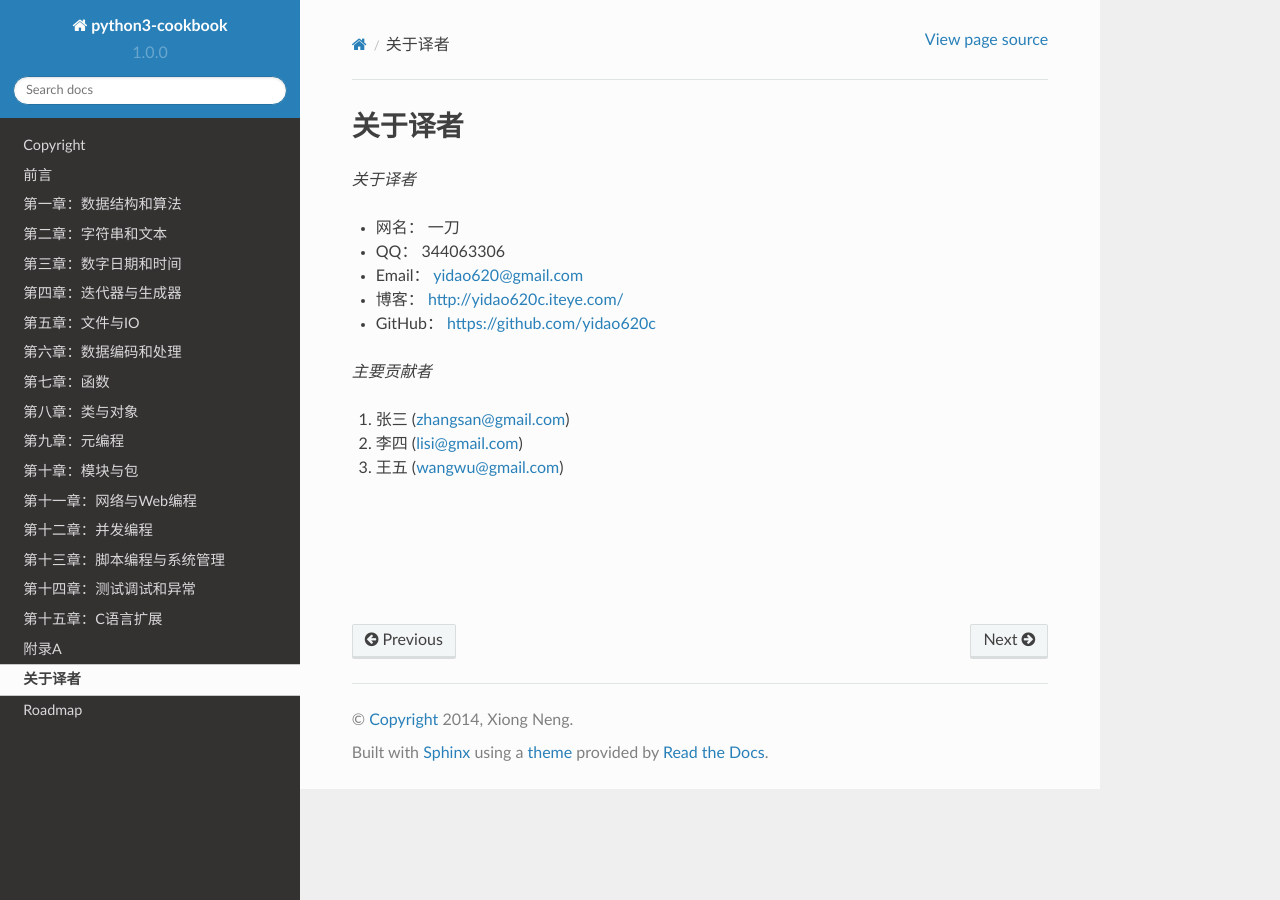
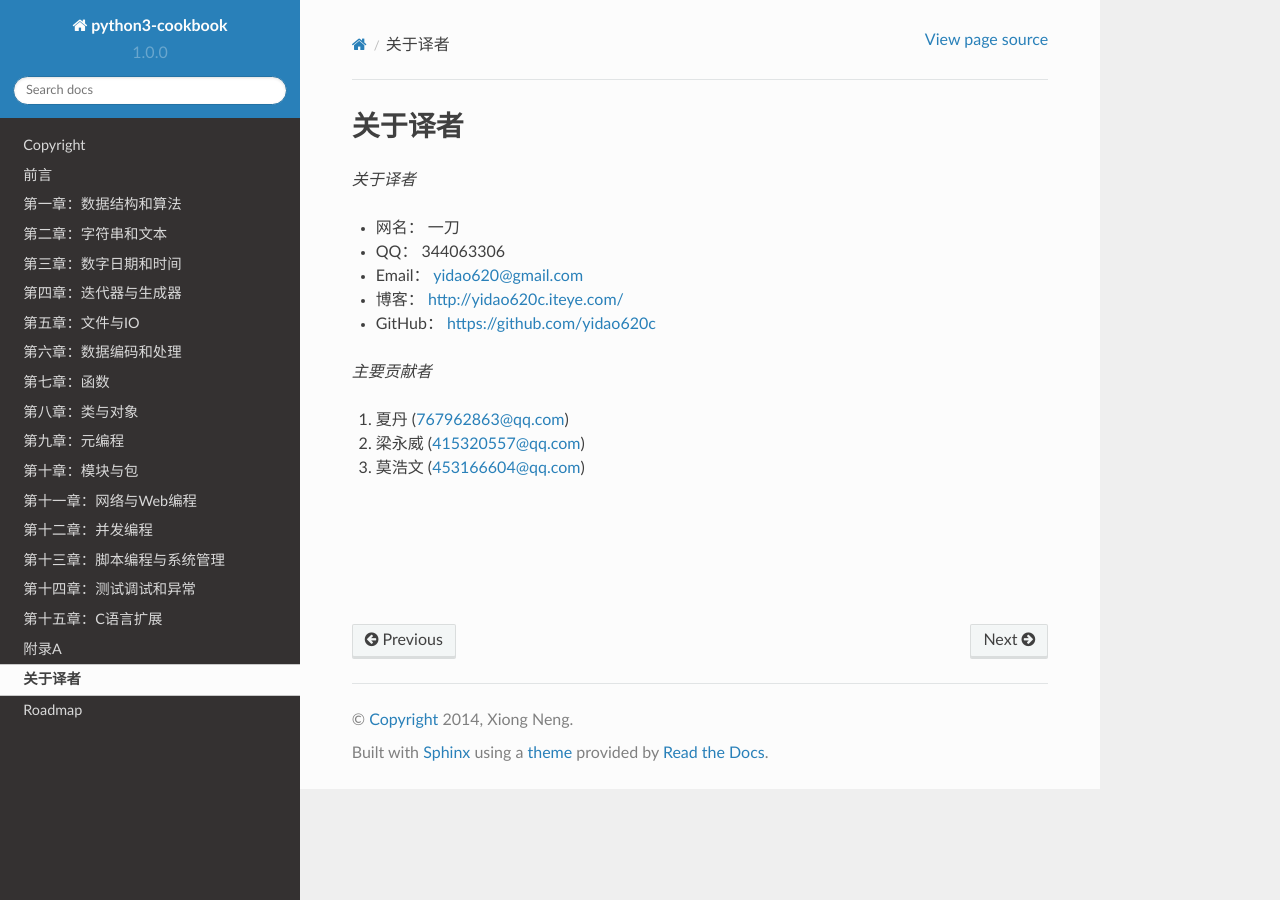
Before and after one commit to yidao620c/python3-cookbook, a Sphinx documentation site: the page built from source/aboutme.rst, in a window 1280 px wide. Built offline with Sphinx 7.4.7 and the Read the Docs theme 2.0.0, drawn with Linux system fonts in a browser that asks for light colours.

Commit message:
贡献者

```diff
--- a/source/aboutme.rst
+++ b/source/aboutme.rst
@@ -11,9 +11,9 @@
 
 *主要贡献者*
 
-1. 张三 (zhangsan@gmail.com)
-2. 李四 (lisi@gmail.com)
-3. 王五 (wangwu@gmail.com)
+1. 夏丹 (767962863@qq.com)
+2. 梁永威 (415320557@qq.com)
+3. 莫浩文 (453166604@qq.com)
 
 |
 |
```
